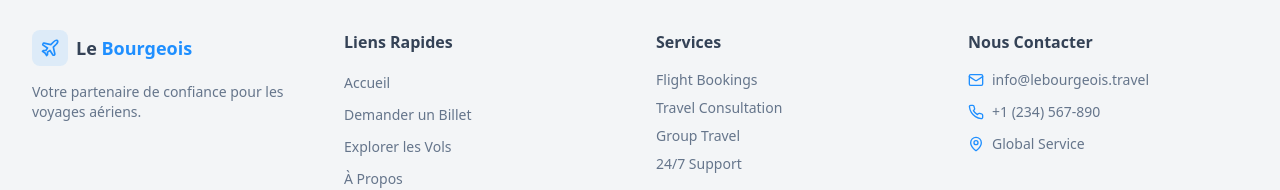
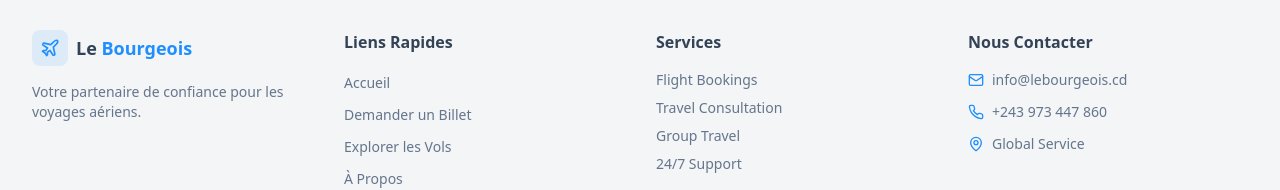
Before and after one commit to rajjys/lebourgeois, a Next.js app: page / in a window 1280 px wide. Shown: the part 1818-2008 px from the top of the page. Built offline with nearby package versions, Linux system fonts and the light colour scheme; no server answers.

Commit message:
Update acutual public owner info

```diff
--- a/components/Footer.tsx
+++ b/components/Footer.tsx
@@ -70,13 +70,13 @@ const Footer = () => {
               <li className="flex items-center gap-2 text-sm text-muted-foreground">
                 <Mail className="h-4 w-4 text-primary" />
                 <a href="mailto:info@lebourgeois.travel" className="hover:text-primary transition-colors">
-                  info@lebourgeois.travel
+                  info@lebourgeois.cd
                 </a>
               </li>
               <li className="flex items-center gap-2 text-sm text-muted-foreground">
                 <Phone className="h-4 w-4 text-primary" />
                 <a href="tel:+1234567890" className="hover:text-primary transition-colors">
-                  +1 (234) 567-890
+                  +243 973 447 860
                 </a>
               </li>
               <li className="flex items-center gap-2 text-sm text-muted-foreground">
```
